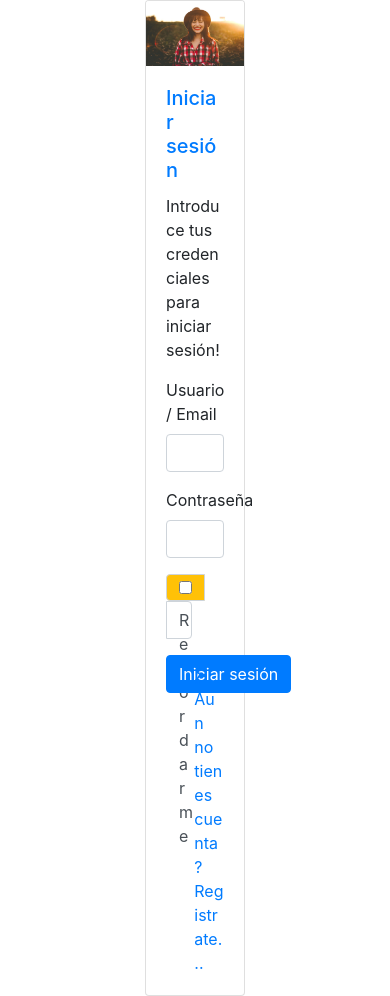
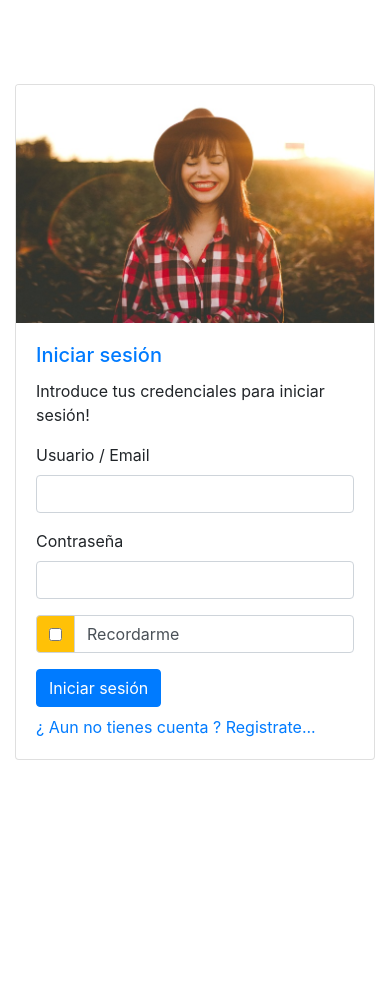
Before and after one commit to ChemaAlfonso/Gestion-de-asistencia, a PHP site: page / in a window 390 px wide. After the commit the page ends 760 px from the top, so only its background shows below. Run offline with PHP 8.4, Linux system fonts and the light colour scheme; some libraries are stand-ins or nearby versions.

Commit message:
responsive login and register

```diff
--- a/controllers/loginController.php
+++ b/controllers/loginController.php
@@ -1,5 +1,6 @@
 <?php
 
+require_once 'mainController.php';
 require_once 'models/Login.php';
 
 class LoginController extends MainController{
--- a/controllers/usuarioController.php
+++ b/controllers/usuarioController.php
@@ -165,7 +165,6 @@ class UsuarioController{
 
         $this->main();
 
-
      }
 
 
--- a/views/login/login.php
+++ b/views/login/login.php
@@ -1,7 +1,7 @@
 <div class="container-fluid">
 
     <div class="row vh-100 align-items-center">
-        <div class="col-4 offset-4">
+        <div class="col-lg-4 col-12 offset-lg-4">
 
             <div class="card">
 
@@ -22,7 +22,7 @@
                         </div>
 
                         <div class="form-row">
-                            <div class="col-4">
+                            <div class="col-lg-4">
 
                                 <div class="input-group mb-3">
                                     <div class="input-group-prepend">
@@ -37,10 +37,10 @@
                         </div>
 
                         <div class="form-row">
-                            <div class="col-3">
+                            <div class="col-lg-3 col-md-6">
                                 <input type="submit" class="btn btn-primary" value="Iniciar sesión" />
                             </div>
-                            <div class="col-7 offset-2 mt-2">
+                            <div class="col-lg-7 col-md-6 offset-lg-2 mt-2">
                                 <a href="index.php?reg=true">¿ Aun no tienes cuenta ? Registrate...</a>
                             </div>
                         </div>
--- a/views/login/register.php
+++ b/views/login/register.php
@@ -1,7 +1,7 @@
 <div class="container-fluid">
 
     <div class="row vh-100 align-items-center">
-        <div class="col-4 offset-4">
+        <div class="col-lg-4 offset-lg-4">
 
             <div class="card">
 
@@ -58,11 +58,11 @@
 
                         <div class="form-row mt-3">
 
-                            <div class="col-3">
+                            <div class="col-lg-3 col-md-6">
                                 <input type="submit" class="btn btn-primary" value="Registrarse" />
                             </div>
 
-                            <div class="col-7 offset-2 mt-3">
+                            <div class="col-lg-7 col-md-6 offset-lg-2 mt-3">
                                 <a href="index.php">¿ Ya tienes cuenta ? Iniciar sesión...</a>
                             </div>
 
```
